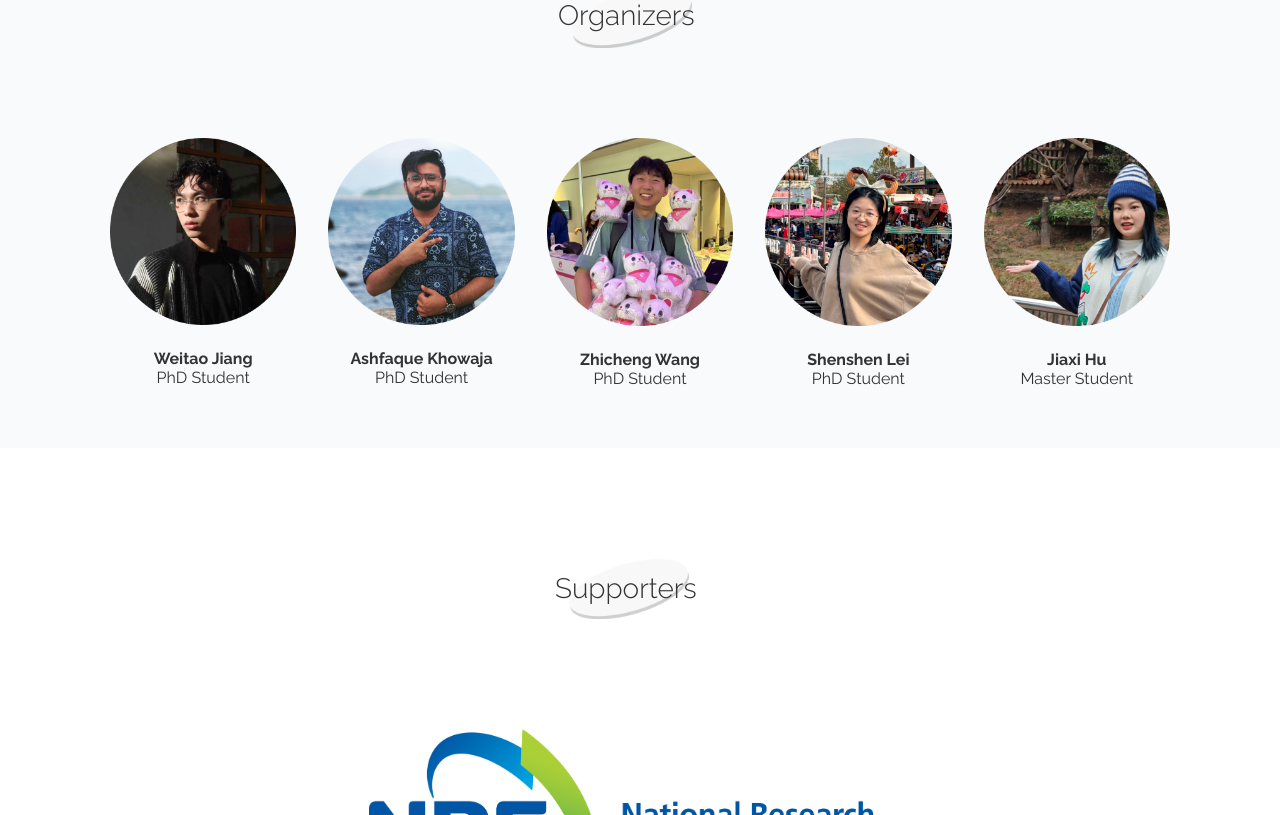
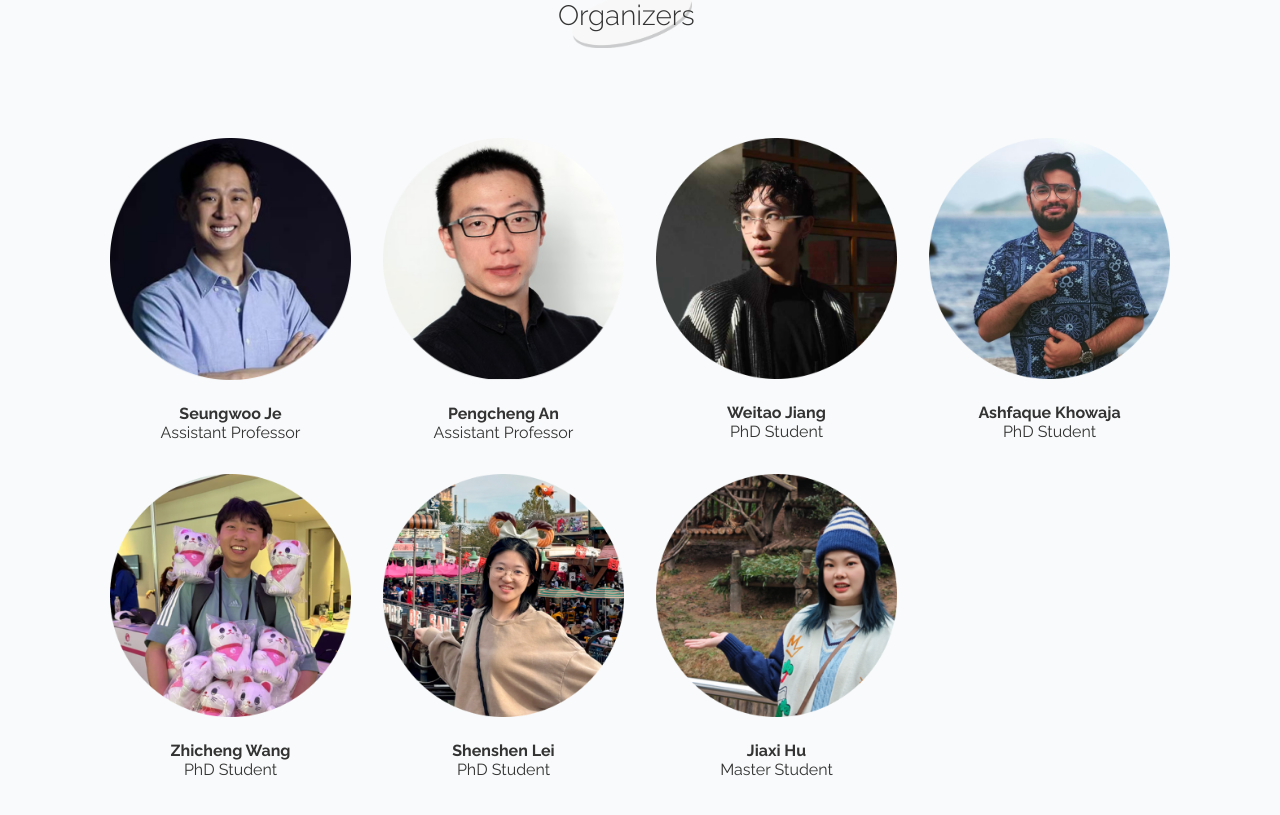
Before and after one commit to Immersive-Design-Group/NRF-Workshop-Website, a Next.js app: page / in a window 1280 px wide. Shown: the part 3325-4140 px from the top of the page. Built offline with nearby package versions, Linux system fonts and the light colour scheme; a web font is replaced by a local one.

Commit message:
Update 7_Organizers.tsx

```diff
--- a/components/7_Organizers.tsx
+++ b/components/7_Organizers.tsx
@@ -4,6 +4,18 @@ import Image from 'next/image'
 
 export default function Organizers() {
   const organizers = [
+    {
+      name: 'Seungwoo Je',
+      title: 'Assistant Professor',
+      image: getAssetPath('/Assets/people/Seungwoo Je.png'),
+      url: 'http://immersivedesignresearch.com/seungwoo'
+    },
+    {
+      name: 'Pengcheng An',
+      title: 'Assistant Professor',
+      image: getAssetPath('/Assets/people/Pengcheng An.png'),
+      url: 'https://anpengcheng.cn'
+    },
     {
       name: 'Weitao Jiang',
       title: 'PhD Student',
@@ -53,7 +65,7 @@ export default function Organizers() {
           </div>
         </div>
 
-        <div className="grid grid-cols-2 md:grid-cols-4 lg:grid-cols-5 gap-8">
+        <div className="grid grid-cols-2 md:grid-cols-4 lg:grid-cols-4 gap-8">
           {organizers.map((organizer, index) => (
             <div key={index} className="text-center">
               {organizer.url ? (
```
